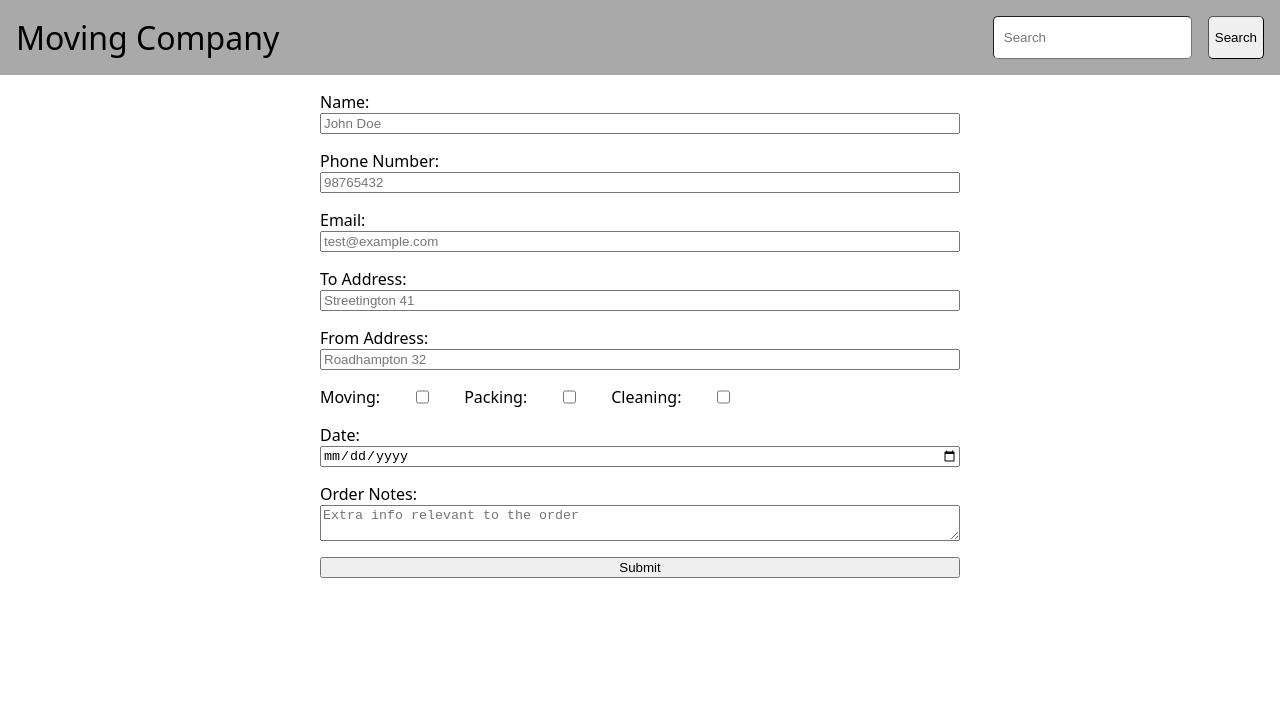
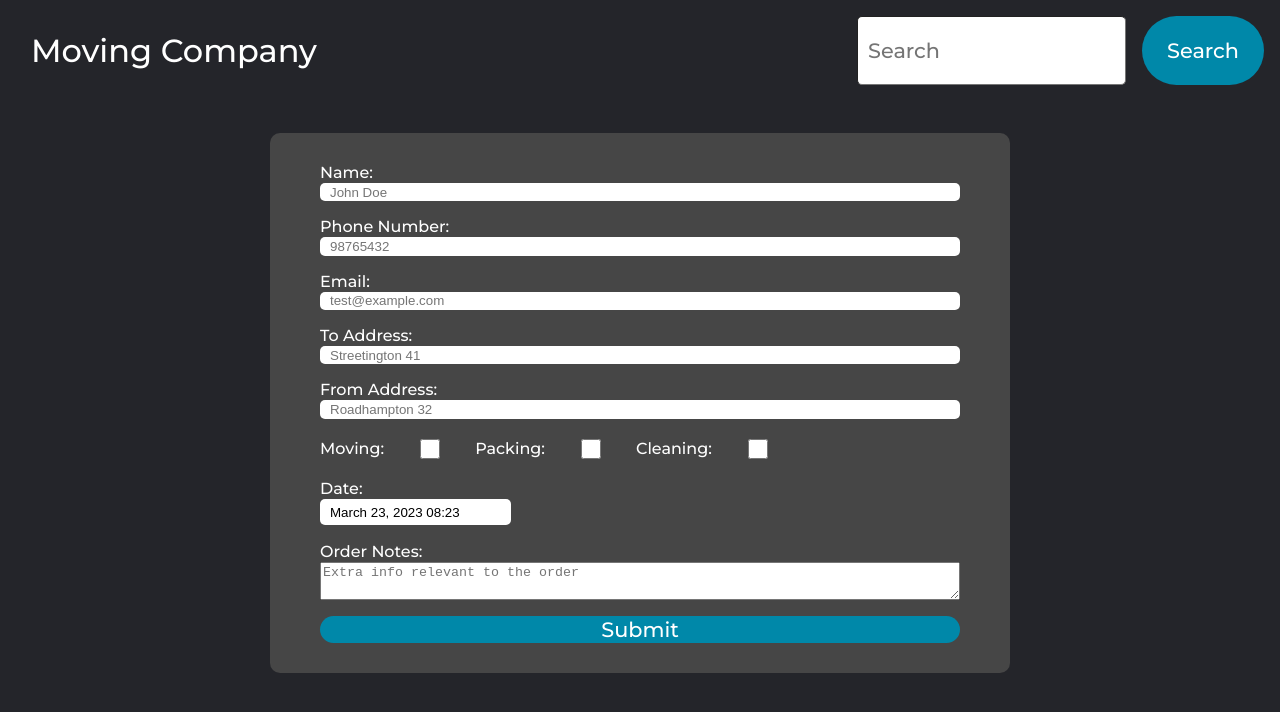
Before and after one commit to Eddkus/Moving.Company.Ui, a Next.js app: page / in a window 1280 px wide. Shown: the top 712 px of the page. Built offline with nearby package versions, Linux system fonts and the light colour scheme.

Commit message:
Working submit of Form

```diff
--- a/src/components/Form.tsx
+++ b/src/components/Form.tsx
@@ -1,16 +1,67 @@
-import React from "react";
+import React, { useState } from "react";
+import DatePicker from "react-datepicker";
+import axios from "axios";
+import "react-datepicker/dist/react-datepicker.css";
 
 export default function form() {
+  const [order, setOrder] = useState({
+    name: "",
+    phoneNumber: "",
+    email: "",
+    fromAddress: "",
+    toAddress: "",
+    currentDate: new Date(),
+    orderNotes: "",
+  });
+
+  const handleChange = (e) => {
+    setOrder({ ...order, [e.target.name]: e.target.value });
+  };
+
+  const handleDateChange = (e) => {
+    setOrder({ ...order, currentDate: e });
+  };
+
+  const handleSubmit = (e: React.FormEvent<HTMLFormElement>) => {
+    e.preventDefault();
+    console.log(order);
+    let config = {
+      headers: {
+        accept: "text/plain",
+      },
+    };
+    axios
+      .post("https://localhost:7285/api/Orders", order, config)
+      .then((response) => {
+        setOrder({
+          name: "",
+          phoneNumber: "",
+          email: "",
+          fromAddress: "",
+          toAddress: "",
+          currentDate: new Date(),
+          orderNotes: "",
+        });
+        console.log(response);
+      })
+      .catch((err) => {
+        return console.log(err);
+      });
+  };
+
   return (
-    <form>
+    <form onSubmit={handleSubmit}>
       <div className="form-grid">
         <label>Name:</label>
         <input
           id="name"
+          name="name"
           type="text"
           placeholder="John Doe"
-          pattern="^(\w\w+)\s(\w+)$"
+          pattern="^([a-zA-z]+)\s([a-zA-Z]+)$"
           required
+          value={order.name}
+          onChange={handleChange}
         ></input>
       </div>
 
@@ -18,9 +69,12 @@ export default function form() {
         <label>Phone Number:</label>
         <input
           type="text"
+          name="phoneNumber"
           placeholder="98765432"
           pattern="^[0-9]{8}$"
           required
+          onChange={handleChange}
+          value={order.phoneNumber}
         ></input>
       </div>
 
@@ -28,20 +82,37 @@ export default function form() {
         <label>Email:</label>
         <input
           type="email"
+          name="email"
           required
           pattern="[a-z0-9._%+-]+@[a-z0-9.-]+\.[a-z]{2,}$"
           placeholder="test@example.com"
+          onChange={handleChange}
+          value={order.email}
         ></input>
       </div>
 
       <div className="form-grid">
         <label>To Address:</label>
-        <input type="text" placeholder="Streetington 41" required></input>
+        <input
+          type="text"
+          name="toAddress"
+          placeholder="Streetington 41"
+          required
+          onChange={handleChange}
+          value={order.toAddress}
+        ></input>
       </div>
 
       <div className="form-grid">
         <label>From Address:</label>
-        <input type="text" placeholder="Roadhampton 32" required></input>
+        <input
+          type="text"
+          name="fromAddress"
+          placeholder="Roadhampton 32"
+          required
+          onChange={handleChange}
+          value={order.fromAddress}
+        ></input>
       </div>
 
       <div className="services">
@@ -57,12 +128,26 @@ export default function form() {
 
       <div className="form-grid">
         <label>Date:</label>
-        <input type="date" min="2023-03-29" required></input>
+        <DatePicker
+          name="currentDate"
+          selected={order.currentDate}
+          showTimeSelect
+          timeFormat="HH:mm"
+          timeIntervals={15}
+          timeCaption="Time"
+          dateFormat="MMMM d, yyyy hh:mm"
+          onChange={handleDateChange}
+        />
       </div>
 
       <div className="form-grid">
         <label>Order Notes:</label>
-        <textarea placeholder="Extra info relevant to the order"></textarea>
+        <textarea
+          placeholder="Extra info relevant to the order"
+          name="orderNotes"
+          onChange={handleChange}
+          value={order.orderNotes}
+        ></textarea>
       </div>
 
       <button type="submit">Submit</button>
--- a/src/styles/main.scss
+++ b/src/styles/main.scss
@@ -1,6 +1,9 @@
+@import url('https://fonts.googleapis.com/css2?family=Montserrat:wght@500&display=swap');
+
 body{
     margin: 0;
-    font-family: system-ui, -apple-system, BlinkMacSystemFont, 'Segoe UI', Roboto, Oxygen, Ubuntu, Cantarell, 'Open Sans', 'Helvetica Neue', sans-serif;
+    font-family: 'Montserrat', sans-serif;
+    background-color: rgba(36, 37, 42, 1);
 }
 
 nav {
@@ -10,39 +13,78 @@ nav {
 }
 
 .navbar {
-    background-color: darkgray;
+    background-color: #24252A;
     width: 100dvw;
 }
 
 a {
     text-decoration: none;
-    color: black;
+    color: white;
     font-size: 2em;
+    transition: all 0.3s ease 0s;
+    border-radius: 5px;
+    padding: 15px;
+}
+
+a:hover {
+    background-color: rgb(49, 51, 58);
 }
 
 .nav-search{
     display: flex;
     gap: 1em;
+
 }
 
 .nav-search input {
     border-radius: 5px;
-    padding: 10px;
+    padding-left: 10px;
     border-width: 1px;
+    font-family: 'Montserrat', sans-serif;
+    font-size: 1.3em;
 }
 
-.nav-search button {
-    border-radius: 5px;
-    border-width: 1px;
+button {
+    padding: 9px 25px;
+    color: white;
+    font-family: 'Montserrat', sans-serif;
+    font-size: 1.3em;
+    background-color: rgba(0, 136, 169, 1);
+    border: none;
+    border-radius: 50px;
+    cursor: pointer;
+    transition: all 0.3s ease 0s;
+}
+
+button:hover{
+    background-color: rgba(0, 136, 169, 0.8);
+
+}
+
+form button {
+    padding: 0px;
 }
 
 form {
     display: grid;
     width: 50vw;
     margin: 0 auto;
-    margin-top: 2vh;
+    margin-top: 4vh;
     height: 60vh;
     gap: 1em;
+    background-color: rgb(70, 70, 70);
+    border-radius: 10px;
+    padding: 30px 50px 30px 50px;
+}
+
+form input {
+    border-radius: 5px;
+    border: none;
+    padding-left: 10px;
+}
+
+form label{
+    color: white;
 }
 
 .form-grid {
@@ -52,7 +94,25 @@ form {
 .services {
     display: grid;
     grid-template-columns: 4fr 1fr 4fr 1fr 4fr 1fr;
-    height: 50%;
-    width: 30vw;
+    height: 100%;
+    width: 25vw;
     gap: 2em;
+    align-content: center;
 }
+
+.services input{
+    width: 20px;
+    height: 20px;
+    cursor: pointer;
+    accent-color: rgb(196, 196, 196);
+}
+
+.services label {
+    display: flex;
+    align-items: center;
+}
+
+.react-datepicker-wrapper input{
+    width: 14vw;
+    height: 3vh;
+}
```
Also changed, not shown: package.json (+10 -0 lines), 1 other file (tests, documents, lock files or other folders).
